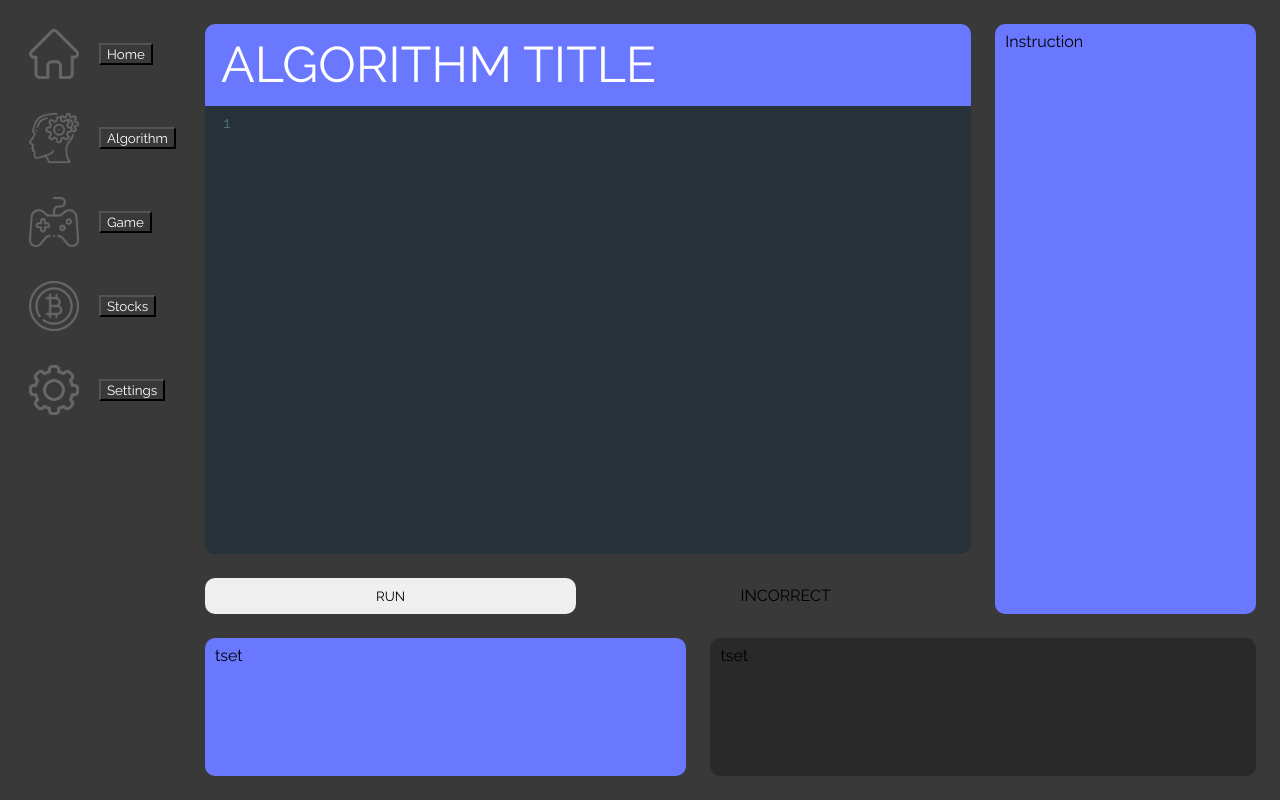
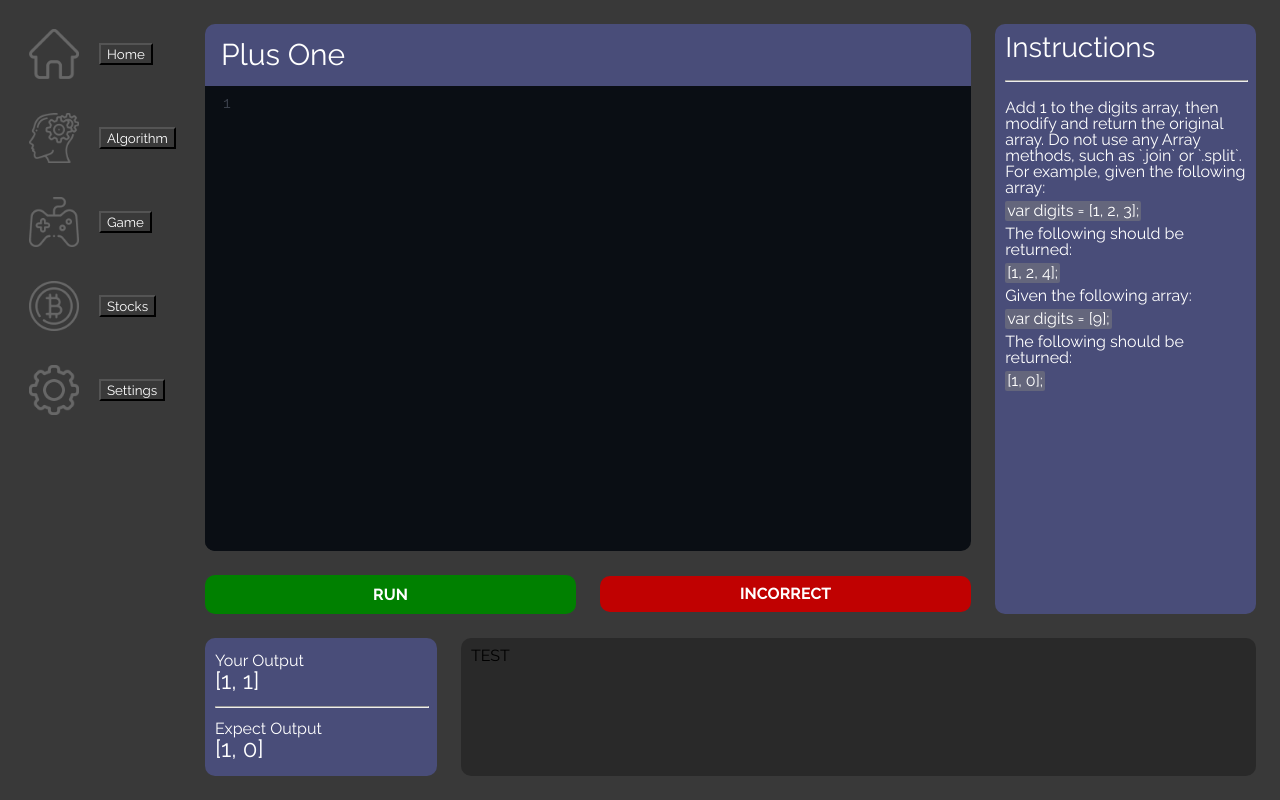
Before and after one commit to romeodixonll/Rise-N-Thrive, a React (Create React App) app: page /algorithm in a window 1280 px wide. Built offline with nearby package versions, Linux system fonts and the light colour scheme.

Commit message:
added more styling to algorithms page

```diff
--- /dev/null
+++ b/src/components/PageComponents/algorithm/CodeOutput/CodeOutput.js
@@ -0,0 +1,23 @@
+import { useContext } from 'react';
+
+import classes from './CodeOutput.module.css'
+
+import Card from '../../../UI/Card';
+import { ColorContext } from '../../../../store/color-context'
+
+const CodeOutput = () => {
+    const [textColor] = useContext(ColorContext)
+    return <Card className={classes.card} style={{ backgroundColor: `${textColor}52`, color: 'white' }}>
+        <div>
+            <h3>Your Output</h3>
+            <p>[1, 1]</p>
+        </div>
+        <hr />
+        <div>
+            <h3>Expect Output</h3>
+            <p>[1, 0]</p>
+        </div>
+    </Card>
+};
+
+export default CodeOutput;
--- /dev/null
+++ b/src/components/PageComponents/algorithm/CodeOutput/CodeOutput.module.css
@@ -0,0 +1,26 @@
+.card {
+    display: flex;
+    flex-direction: column;
+    flex: 1 1 50%;
+    max-width: 212px;
+}
+
+.card div {
+    display: flex;
+    flex-direction: column;
+    flex:1 1;
+    justify-content: center;
+    /* align-items: center; */
+}
+
+.card hr {
+    width: 100%;
+}
+
+.card h3 {
+    font-size: 16px;
+}
+
+.card p {
+    font-size: 24px;
+}
--- /dev/null
+++ b/src/components/PageComponents/algorithm/CompletionHistory/CompletionHistory.js
@@ -0,0 +1,11 @@
+import React from 'react';
+
+import classes from './CompletionHistory.module.css'
+
+import Card from '../../../UI/Card';
+
+const CompletionHistory = () => {
+    return <Card className={classes.card} style={{ backgroundColor: "rgb(41, 41, 41)" }}>TEST</Card>
+};
+
+export default CompletionHistory;
--- /dev/null
+++ b/src/components/PageComponents/algorithm/CompletionHistory/CompletionHistory.module.css
@@ -0,0 +1,3 @@
+.card {
+    flex:1 0 50%;
+}
--- /dev/null
+++ b/src/components/PageComponents/algorithm/Instructions/Instructions.js
@@ -0,0 +1,34 @@
+import { useContext } from 'react';
+
+import classes from './Instructions.module.css'
+
+import Card from '../../../UI/Card';
+import { ColorContext } from '../../../../store/color-context'
+
+const Instructions = () => {
+    const [textColor] = useContext(ColorContext)
+    return <Card className={classes.card} style={{ backgroundColor: `${textColor}52`, color:'white' }}>
+        <h2>Instructions</h2>
+        <hr />
+        <h3>Add 1 to the digits array, then modify and return the original array.  Do not use any Array methods, such as `.join` or `.split`.
+            For example, given the following array:
+            <code>
+                var digits = [1, 2, 3];
+            </code>
+            The following should be returned:
+            <code>
+                [1, 2, 4];
+            </code>
+            Given the following array:
+            <code>
+                var digits = [9];
+            </code>
+            The following should be returned:
+            <code>
+                [1, 0];
+            </code>
+        </h3>
+    </Card>
+};
+
+export default Instructions;
--- /dev/null
+++ b/src/components/PageComponents/algorithm/Instructions/Instructions.module.css
@@ -0,0 +1,29 @@
+.card {
+    display: flex;
+    flex-direction: column;
+    flex:1 1;
+    gap:10px;
+    min-width: 200px;
+    overflow-wrap: break-word;
+}
+
+.card h2 {
+    font-size: 28px;
+}
+
+.card hr {
+    width: 100%;
+}
+
+.card h3 {
+    display: flex;
+    flex-direction: column;
+    gap:5px;
+}
+
+.card h3 code {
+    background-color: rgba(128, 128, 128, 0.486);
+    width: fit-content;
+    padding: 2px;
+    border-radius: 2px;
+}
--- a/src/components/PageComponents/algorithm/TextEditor.js
+++ b/src/components/PageComponents/algorithm/TextEditor/TextEditor.js
@@ -1,12 +1,13 @@
 import { useContext } from 'react';
 import 'codemirror/lib/codemirror.css';  //improts all styles like theme for codemirror
 import 'codemirror/theme/material.css';  //css styles for material theme
+import 'codemirror/theme/ayu-dark.css';  //css styles for material theme
 import 'codemirror/mode/javascript/javascript';  //for running javascript
 import { Controlled as ControlledEditor } from 'react-codemirror2';
 
 import classes from './TextEditor.module.css';
 
-import { ColorContext } from '../../../store/color-context';
+import { ColorContext } from '../../../../store/color-context';
 
 const TextEditor = ({ value, onChange }) => {
     const [textColor] = useContext(ColorContext)
@@ -16,8 +17,8 @@ const TextEditor = ({ value, onChange }) => {
     }
 
     return <div className={classes.editor_container}>
-                <div className={classes.editor_header} style={{ backgroundColor: textColor, color: 'white' }}>
-                    <h1>ALGORITHM TITLE</h1>
+                <div className={classes.editor_header} style={{ backgroundColor: `${textColor}52`, color: 'white' }}>
+                    <h1>Plus One</h1>
                 </div>
                 <ControlledEditor
                     className={classes.codeMirror_wrapper}
@@ -28,7 +29,7 @@ const TextEditor = ({ value, onChange }) => {
                         lint: true,
                         mode: 'javascript',
                         lineNumbers: true,
-                        theme: 'material'
+                        theme: 'ayu-dark'
                     }}
                 />
             </div>
--- a/src/components/PageComponents/algorithm/TextEditor.module.css
+++ b/src/components/PageComponents/algorithm/TextEditor/TextEditor.module.css
@@ -1,6 +1,6 @@
 .editor_header {
     padding:1rem;
-    font-size: 50px;
+    font-size: 30px;
     border-top-left-radius: 10px;
     border-top-right-radius: 10px;
 }
@@ -16,5 +16,4 @@
     flex-grow:1;
     display: flex;
     flex-direction: column;
-
- }
+}
--- a/src/pages/Algorithm.js
+++ b/src/pages/Algorithm.js
@@ -2,12 +2,17 @@ import { useState, useContext } from 'react';
 
 import classes from './Algorithm.module.css'
 
-import TextEditor from '../components/PageComponents/algorithm/TextEditor'
+import TextEditor from '../components/PageComponents/algorithm/TextEditor/TextEditor'
+import CompletionHistory from '../components/PageComponents/algorithm/CompletionHistory/CompletionHistory';
 import Card from '../components/UI/Card'
-import { ColorContext } from '../store/color-context';
+import CodeOutput from '../components/PageComponents/algorithm/CodeOutput/CodeOutput';
+import Instructions from '../components/PageComponents/algorithm/Instructions/Instructions';
+
 const Algorithm = () => {
     const [code, setCode] = useState('');
-    const [textColor] = useContext(ColorContext);
+    const [correct, setCorrect] = useState(false);
+    const [isLoading, setIsLoading] = useState(false)
+
     return <div className={`${classes.flex} page`} style={{ height: '94vh' }}>
         <div className={classes.flex_column}>
             <div className={classes.row1}>
@@ -21,13 +26,11 @@ const Algorithm = () => {
                         <p>INCORRECT</p>
                     </div>
                 </div>
-                <Card className={classes.column2} style={{ backgroundColor: textColor }}>
-                    <h3>Instruction</h3>
-                </Card>
+                <Instructions />
             </div>
             <div className={classes.row2}>
-                <Card style={{ backgroundColor: textColor }}>tset</Card>
-                <Card style={{ backgroundColor: "rgb(41, 41, 41)" }}>tset</Card>
+                <CodeOutput />
+                <CompletionHistory />
             </div>
         </div>
     </div>
--- a/src/pages/Algorithm.module.css
+++ b/src/pages/Algorithm.module.css
@@ -13,8 +13,7 @@
     width: 81% !important;;
 }
 
-.column1,
-.column2 {
+.column1 {
     display: flex;
     flex-direction: column;
     gap:3vh;
@@ -22,11 +21,6 @@
 
 .column1 {
     flex:1 1 50%;
-}
-
-.column2 {
-    flex:1 1;
-    min-width: 200px;
 }
 
 .row1 {
@@ -53,14 +47,26 @@
     border: none;
 }
 
-.row2 div:nth-child(1) {
-    flex:1 1 50%;
+.row3 p {
+    background-color: rgb(192, 1, 1);
+    margin: auto 0;
+    font-weight: bold;
+    color: white;
 }
 
-.row2 div:nth-child(2) {
-    flex:1 0 50%;
+.row3 button {
+    background-color: green;
+    font-size: 16px;
+    color: white;
+    font-weight: bold;
+    transition: 300ms;
 }
 
-.row3 {
-    /* justify-self: end; */
+.row3 button:hover {
+    background-color: rgba(0, 128, 0, 0.63);
+    cursor: pointer;
 }
+
+.row3 button:active {
+    background-color: rgba(0, 128, 0, 0.20)
+}
```
